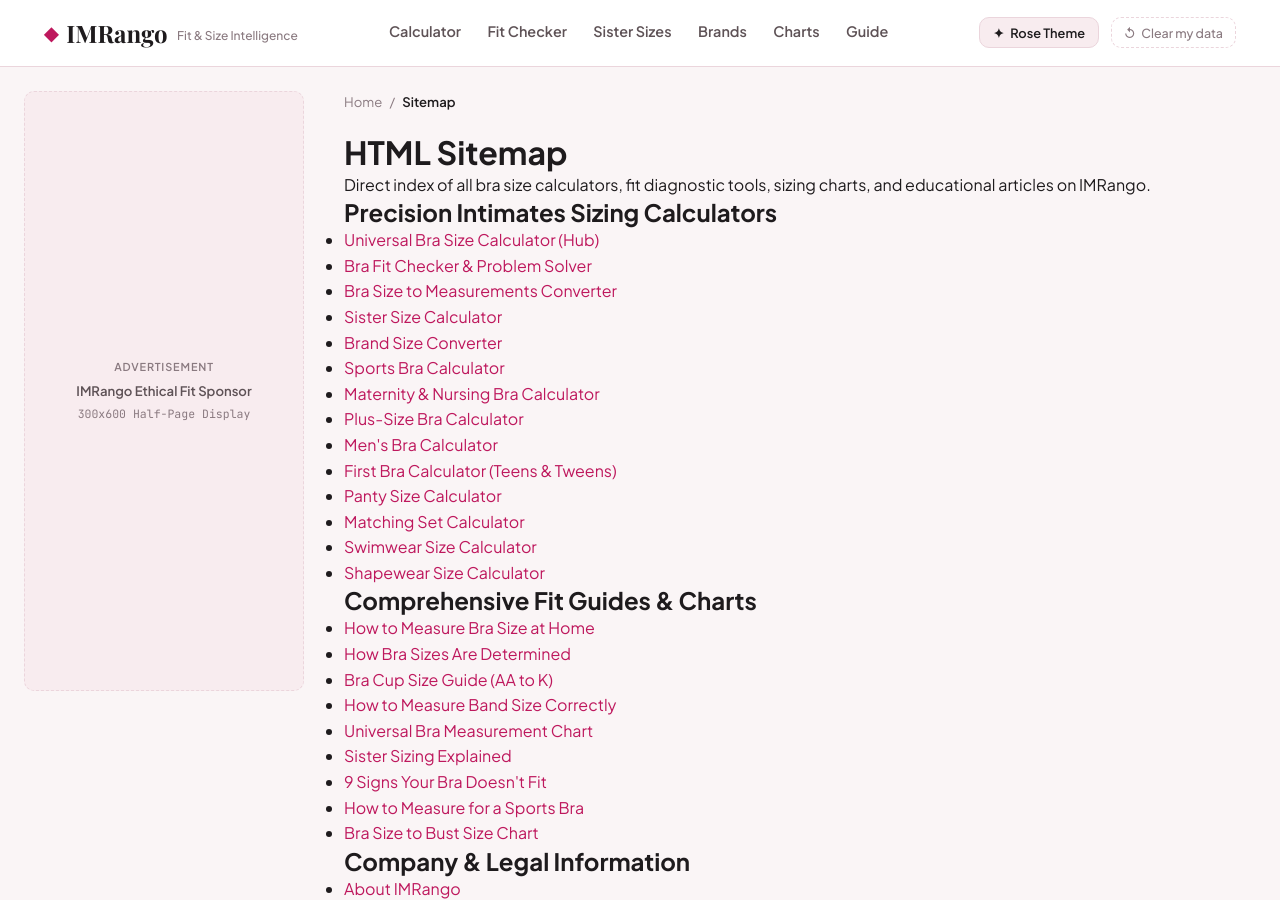
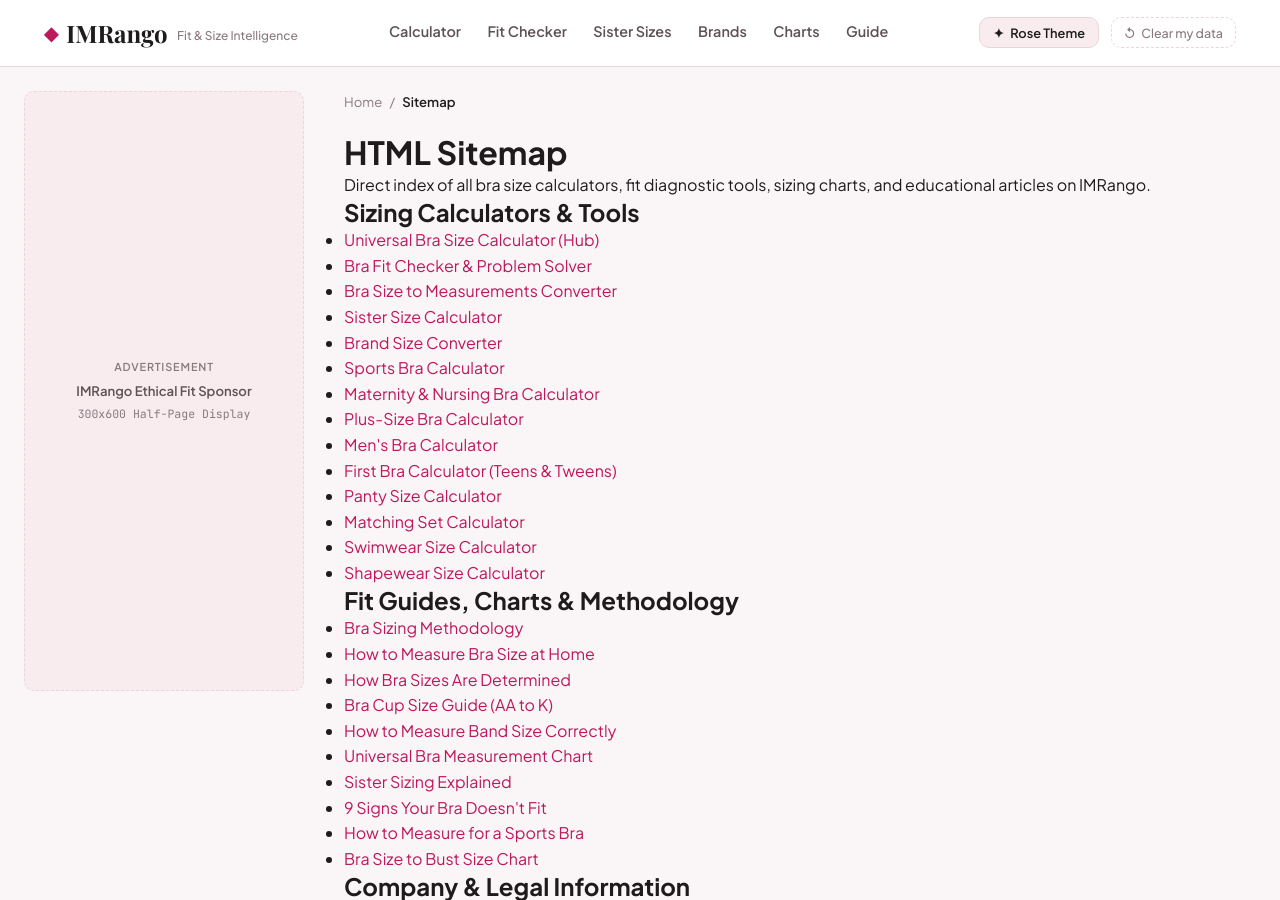
Before and after one commit to sharpedge74-cmyk/Bra-Size-Pro, a Jekyll site: the page built from _pages/sitemap.html, in a window 1280 px wide and 900 px high. Built offline with Jekyll 4.4.1, drawn with Linux system fonts in a browser that asks for light colours; some web fonts are replaced.

Commit message:
Align HTML sitemap with current guide network

```diff
--- a/_pages/sitemap.html
+++ b/_pages/sitemap.html
@@ -6,7 +6,7 @@
 breadcrumb_label: "Sitemap"
 ---
 
-<h2>Precision Intimates Sizing Calculators</h2>
+<h2>Sizing Calculators & Tools</h2>
 <ul>
   <li><a href="/bra-size-calculator">Universal Bra Size Calculator (Hub)</a></li>
   <li><a href="/bra-fit-checker">Bra Fit Checker & Problem Solver</a></li>
@@ -24,8 +24,9 @@
   <li><a href="/shapewear-size-calculator">Shapewear Size Calculator</a></li>
 </ul>
 
-<h2>Comprehensive Fit Guides & Charts</h2>
+<h2>Fit Guides, Charts & Methodology</h2>
 <ul>
+  <li><a href="/bra-sizing-methodology">Bra Sizing Methodology</a></li>
   <li><a href="/how-to-measure-bra-size-at-home">How to Measure Bra Size at Home</a></li>
   <li><a href="/how-bra-sizes-are-determined">How Bra Sizes Are Determined</a></li>
   <li><a href="/bra-cup-size-guide">Bra Cup Size Guide (AA to K)</a></li>
```
